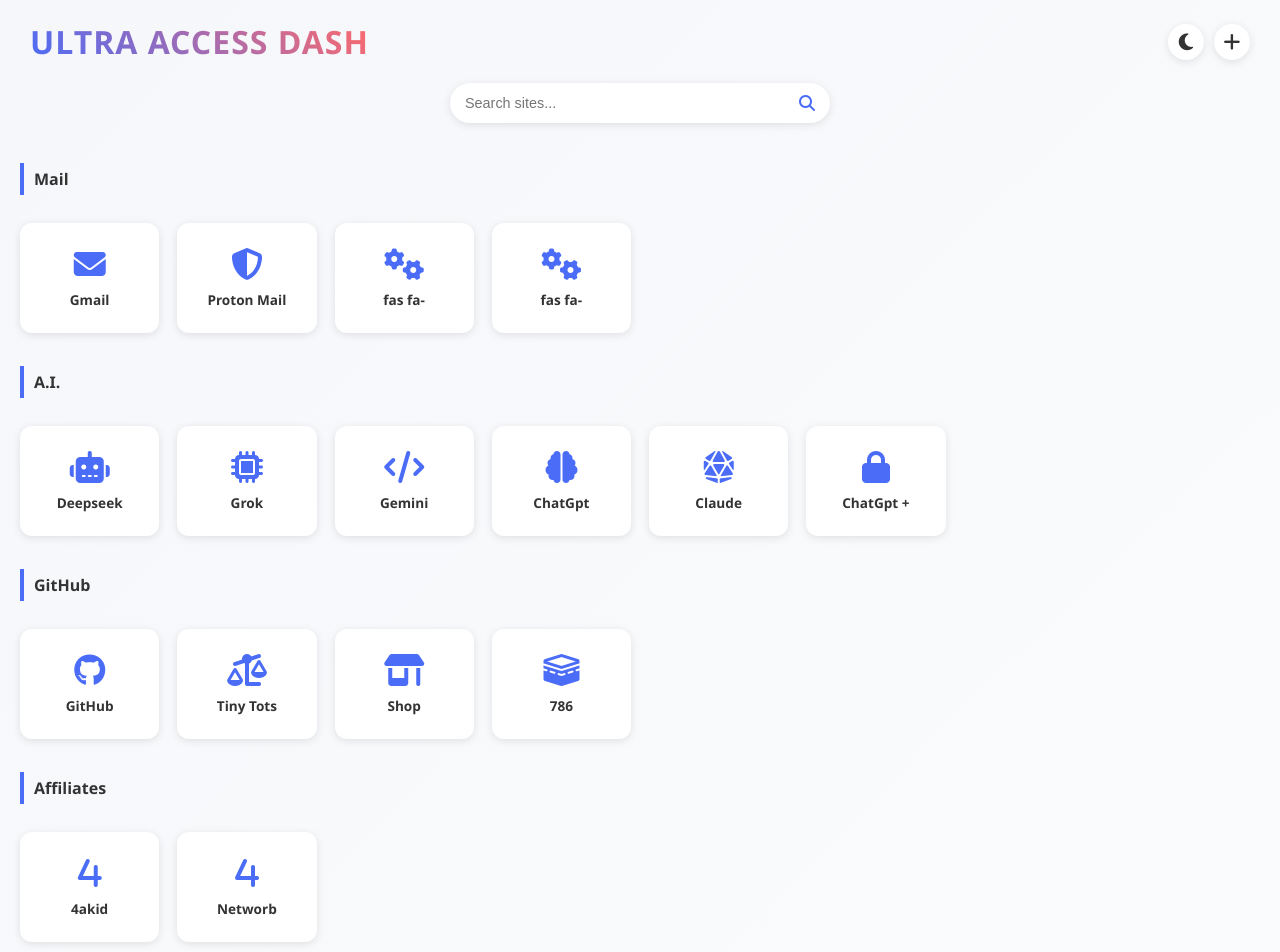
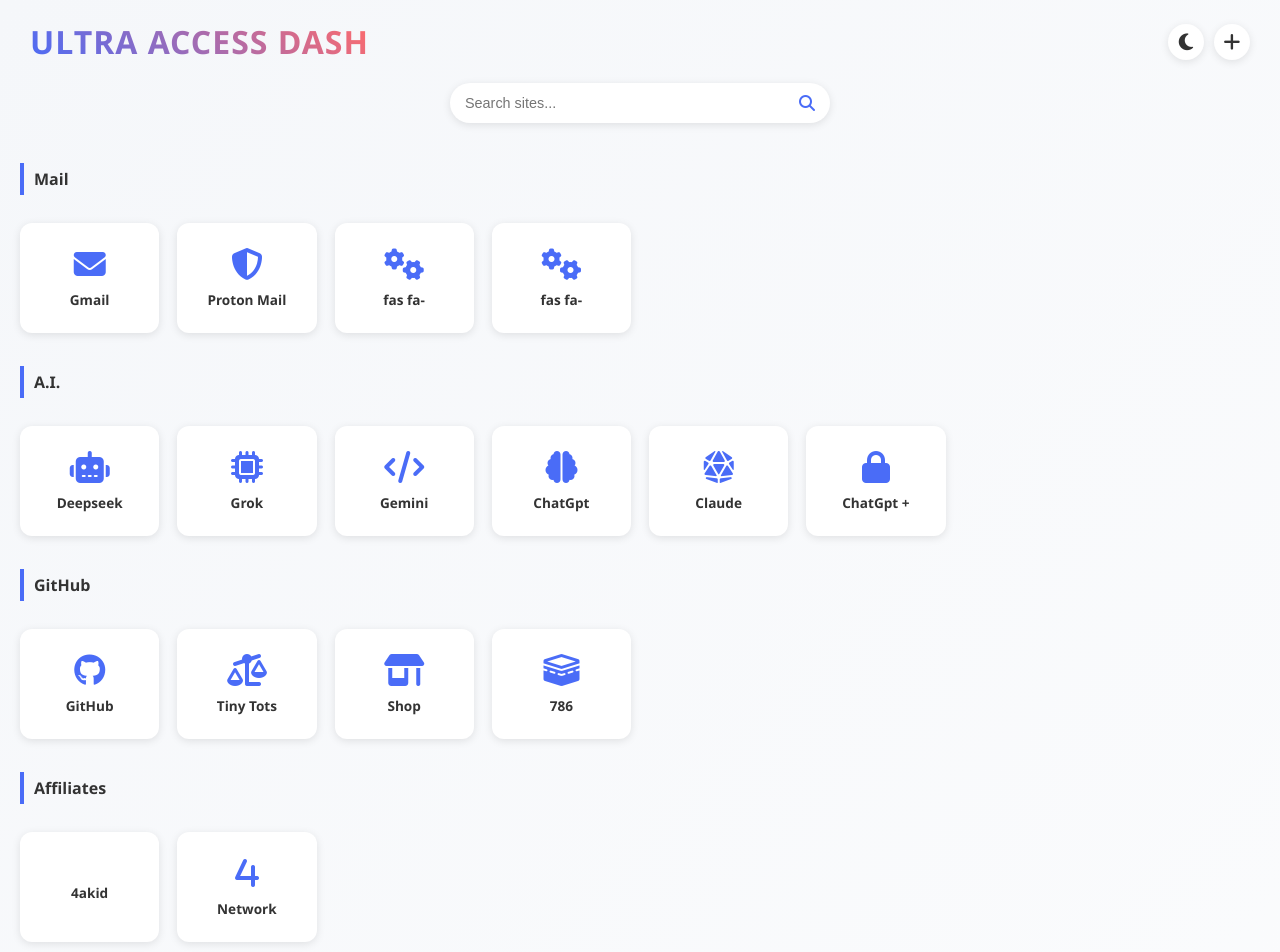
Before and after one commit to xyzsites/dash, a plain HTML site: page index.html in a window 1280 px wide. Shown: the top 952 px of the page. Drawn offline with Linux system fonts and the light colour scheme.

Commit message:
Update index.html

```diff
--- a/index.html
+++ b/index.html
@@ -117,13 +117,13 @@
             <div class="category-title">Affiliates</div>
 
             <a href="https://affiliate.4akid.co.za/" target="_blank" class="card" data-name="4akid">
-                <i class="fab fa-4"></i>
+                <i class="fab fa-4; fab fa-a; fab fa-K; fab fa-i; fab fa-d;"></i>
                 <span class="label">4akid</span>
             </a>
 
             <a href="https://affiliatenetwork.com" target="_blank" class="card" data-name="afill">
                 <i class="fab fa-4"></i>
-                <span class="label">Networb</span>
+                <span class="label">Network</span>
             </a>
 
 
```
